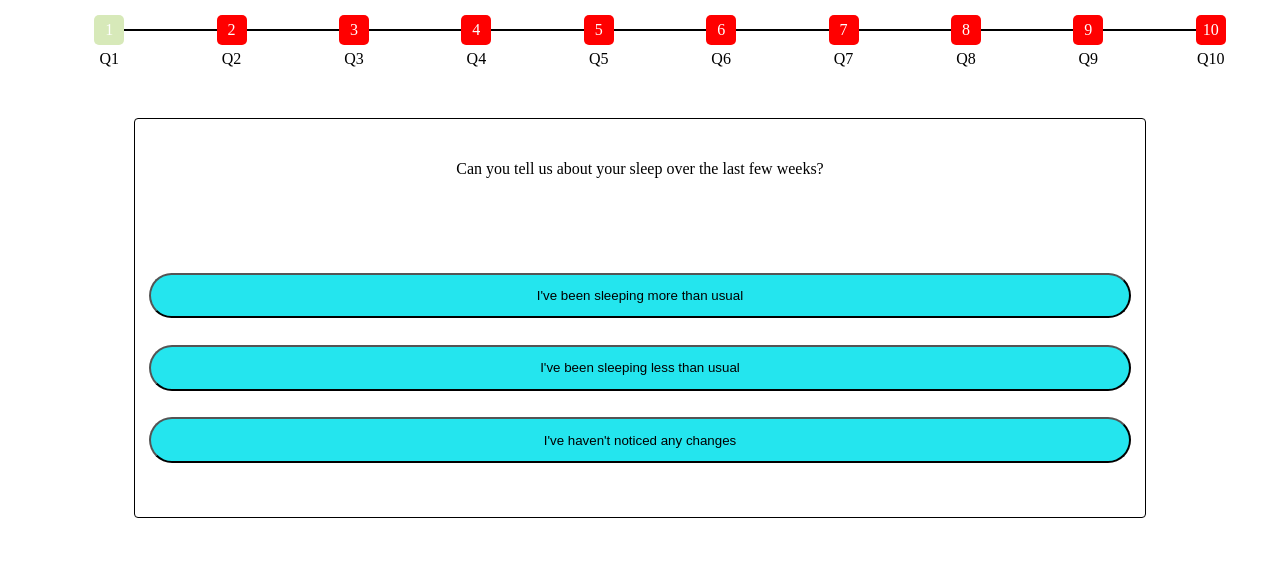
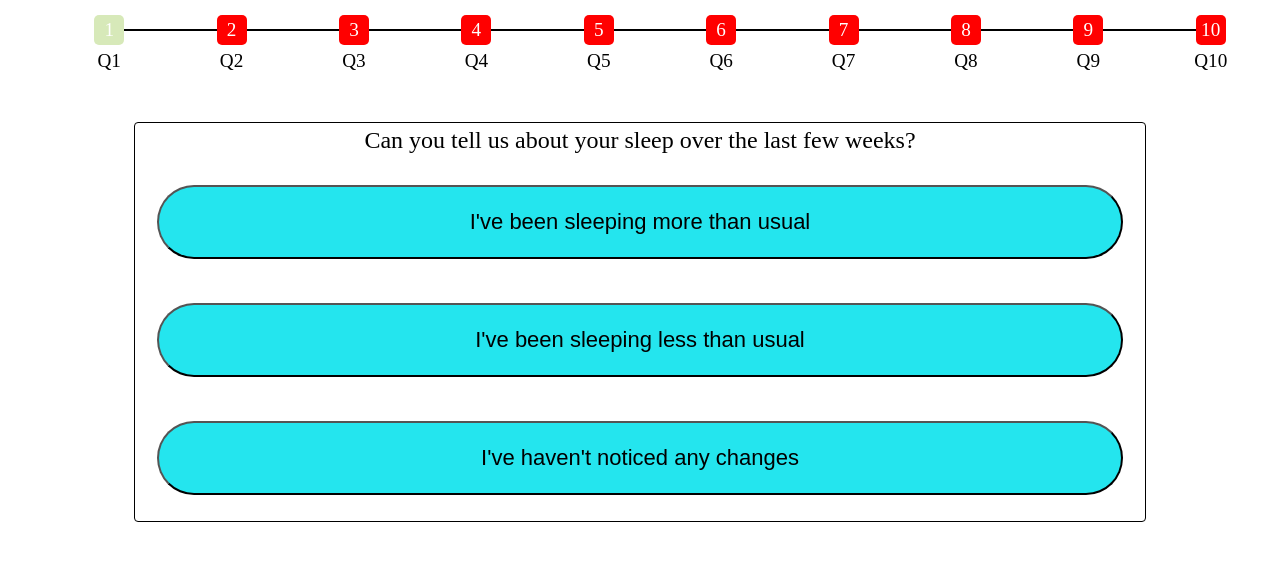
Before and after one commit to abhijithanandan/demetia-assessment-app, a Django app: page / in a window 1280 px wide. Shown: the top 561 px of the page. Run offline with Django 4.2, Linux system fonts and the light colour scheme; data comes from the database, SQL or seed files in the repository.

Commit message:
Added minor aesthetic changes

```diff
--- a/DAA/Q/templates/Q/index.html
+++ b/DAA/Q/templates/Q/index.html
@@ -25,6 +25,7 @@
         width:10%;
         text-align:center;
         position:relative;
+        font-size: 1.2em;
       }
 
       .list::before{
@@ -61,6 +62,7 @@
         justify-content:space-around;
         width:100%;
         flex-wrap: wrap;
+        font-size: 1.0em;
       }
       .btn{
         border-radius:2em;
@@ -70,6 +72,7 @@
         color:#000000;
         cursor:pointer;
         flex-basis: 100%;
+        font-size: 22px;
         align-items: space-around;
         margin: 1em 1em;
         transition: padding 0.5s linear;
@@ -96,6 +99,7 @@
         min-height:400px;
         margin:0 auto;
         opacity: 1;
+        font-size: 1.5em;
         transition: opacity 1s linear;
       }
 
```
